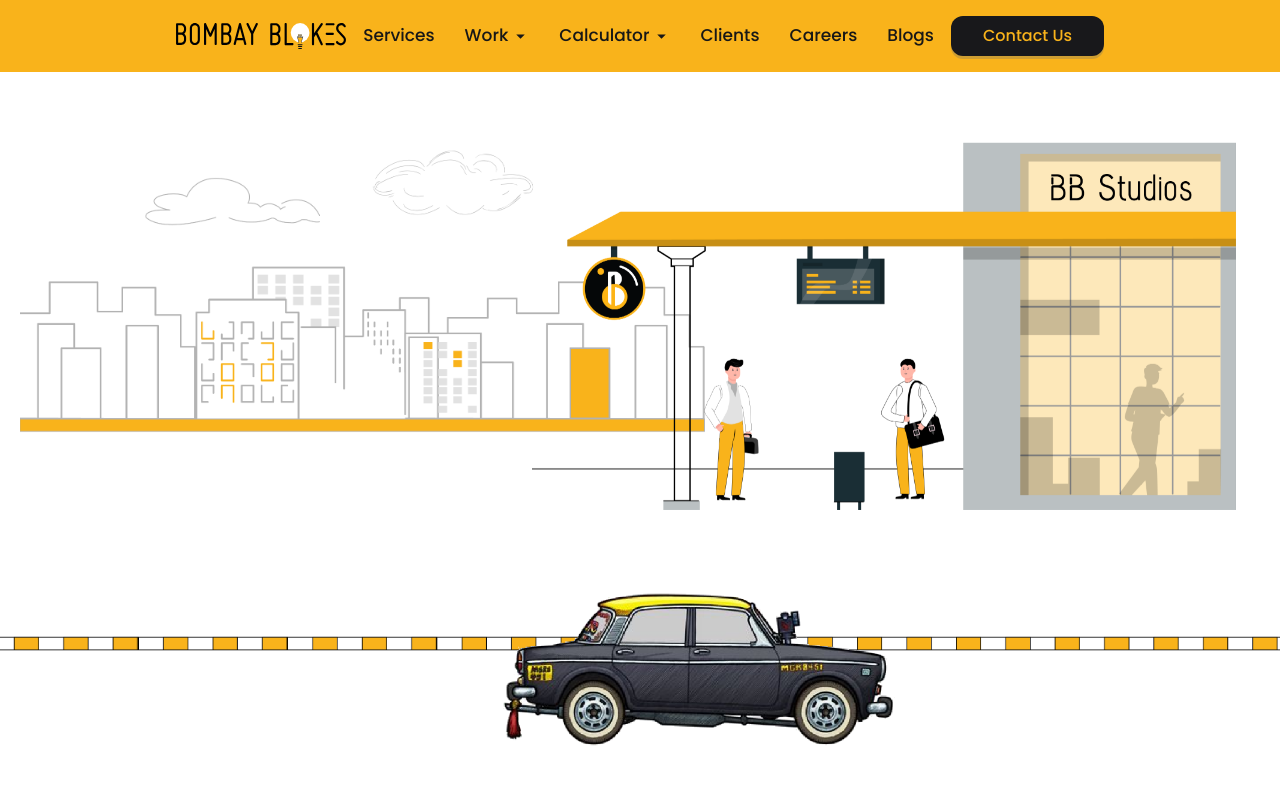
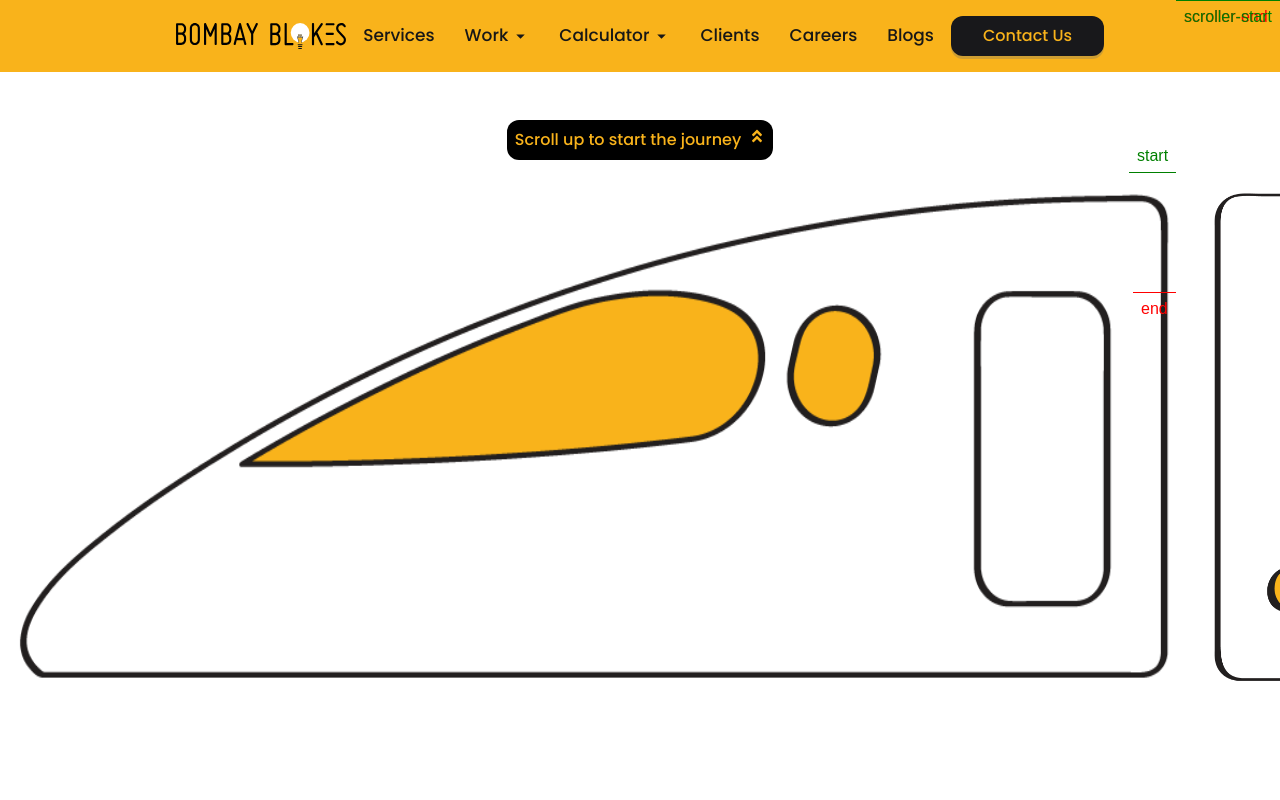
Before and after one commit to Yashhh08/bbstudio, a Next.js app: page / in a window 1280 px wide. Shown: the top 800 px of the page. Built offline with nearby package versions, Linux system fonts and the light colour scheme.

Commit message:
refactor:

```diff
--- a/app/(root)/(home)/page.tsx
+++ b/app/(root)/(home)/page.tsx
@@ -8,7 +8,7 @@ import Navbar from "@/components/shared/Navbar";
 import { useState } from "react";
 
 export default function Home() {
-  const [loadingAnimationComplete, setLoadingAnimation] = useState(false);
+  const [loadingAnimationComplete, setLoadingAnimation] = useState(true);
 
   const loadingAnimationHandler = (value: boolean) => {
     setLoadingAnimation(value);
--- a/components/shared/MainSection.tsx
+++ b/components/shared/MainSection.tsx
@@ -5,7 +5,7 @@ import TaxiSection from "./TaxiSection";
 import MetroSection from "./MetroSection";
 
 const MainSection = () => {
-  const [enter, setEnter] = useState(false);
+  const [enter, setEnter] = useState(true);
 
   const handleEnter = () => {
     setEnter(true);
--- a/components/shared/MetroSection.tsx
+++ b/components/shared/MetroSection.tsx
@@ -8,6 +8,7 @@ import { useGSAP } from "@gsap/react";
 import gsap from "gsap";
 import { ScrollTrigger } from "gsap/all";
 import MetroCoach from "./MetroCoach";
+import { FaAngleDoubleUp } from "react-icons/fa";
 
 const videos = [
   {
@@ -40,6 +41,7 @@ const MetroSection = () => {
 
   const containerWrapperRef = useRef<HTMLDivElement>(null);
   const containerRef = useRef<HTMLDivElement>(null);
+  const scrollUpRef = useRef<HTMLParagraphElement>(null);
 
   const getScrollWidth = () => {
     if (!containerRef.current) return 0;
@@ -49,6 +51,20 @@ const MetroSection = () => {
 
   useGSAP(
     () => {
+      gsap.to(scrollUpRef.current, {
+        y: -200,
+        opacity: 0,
+        duration: 1,
+        ease: "none",
+        scrollTrigger: {
+          trigger: containerWrapperRef.current,
+          start: "10% 0%",
+          end: "30% 0%",
+          scrub: 1,
+          markers: true,
+        },
+      });
+
       const tween = gsap.to(containerRef.current, {
         x: getScrollWidth,
         duration: 3,
@@ -72,6 +88,16 @@ const MetroSection = () => {
 
   return (
     <div ref={containerWrapperRef} className="overflow-hidden">
+      <p
+        ref={scrollUpRef}
+        className="rounded-xl font-medium text-[#F9B31B] bg-black p-2 w-fit text-center m-auto transition-all flex justify-center items-center gap-2"
+      >
+        Scroll up to start the journey
+        <span>
+          <FaAngleDoubleUp className="animate-bounce duration-1000" />
+        </span>
+      </p>
+
       <div
         ref={containerRef}
         className="relative left-0 flex justify-start w-fit"
--- a/components/shared/TaxiSection.tsx
+++ b/components/shared/TaxiSection.tsx
@@ -101,7 +101,7 @@ const TaxiSection = (props: { handleEnter: () => void }) => {
           alt="taxi"
           width={400}
           height={200}
-          className="max-sm:scale-[0.9] max-lg:scale-105 -translate-x-[750px] md:-translate-x-[1200px]"
+          className="max-sm:scale-[0.75] max-lg:scale-105 -translate-x-[750px] md:-translate-x-[1200px]"
           ref={taxiImageRef}
           priority
         />
@@ -110,7 +110,7 @@ const TaxiSection = (props: { handleEnter: () => void }) => {
       <div className="absolute bottom-[27%] lg:bottom-[23%] xl:bottom-[28%] left-[50%] translate-x-[-50%] md:left-[40%]">
         <Button
           ref={enterButton}
-          className="animate-pulse transition-all hidden opacity-0 hover:bg-[#F9B31B] hover:text-black hover:animate-none"
+          className="animate-pulse transition-all hidden opacity-0 hover:bg-[#F9B31B] hover:text-black hover:animate-none scale-110"
           onClick={props.handleEnter}
         >
           Enter Studio
```
